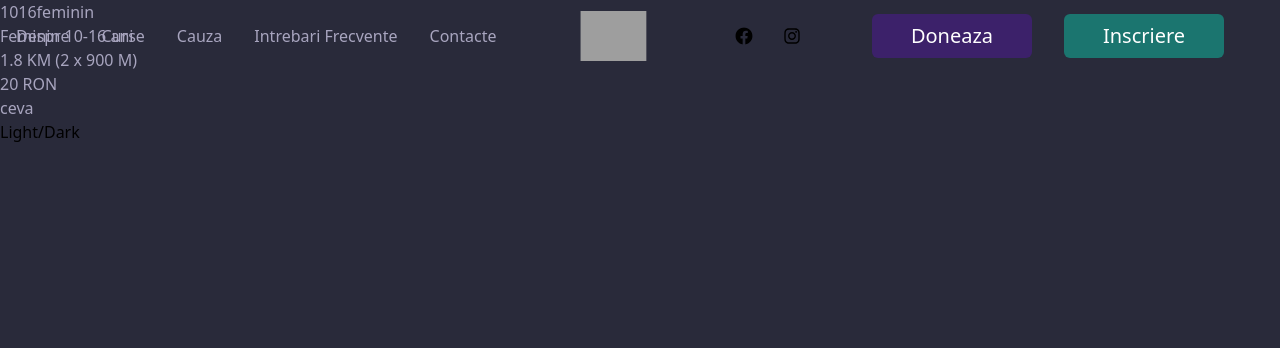
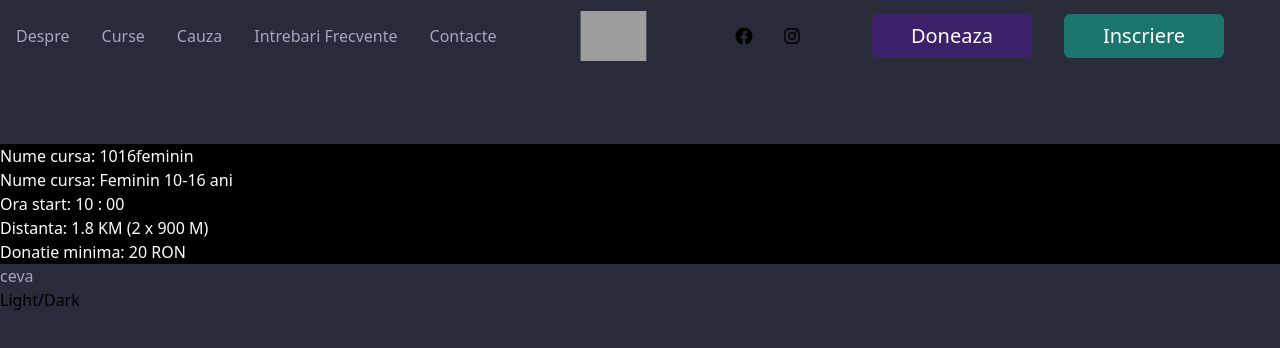
Before and after one commit to ConducereIT/APV, a React (Vite) app in the folder client/: page /curse/1016feminin in a window 1280 px wide. Shown: the top 348 px of the page. Built offline with nearby package versions, Linux system fonts and the light colour scheme; grey boxes are pictures that could not be loaded.

Commit message:
Curse Component in progress

```diff
--- /dev/null
+++ b/client/src/components/Curse.component.tsx
@@ -0,0 +1,23 @@
+import { CurseValide } from "../views/Curse.view";
+
+const CurseComponent: React.FC<CurseValide> = ({numeCurse, interfata}): JSX.Element => {
+
+    const { cursa, oraStart, distanta, donatieMinima, urlHarta } = interfata || {};
+
+    return (
+        <div className="text-white">
+            <h2>Nume cursa: {numeCurse}</h2>
+            {interfata && (
+                <div>
+                    <p>Nume cursa: {cursa}</p>
+                    <p>Ora start: {oraStart}</p>
+                    <p>Distanta: {distanta}</p>
+                    <p>Donatie minima: {donatieMinima}</p>
+                    {urlHarta && <p>URL harta: {urlHarta}</p>}
+                </div>
+            )}
+        </div>
+    );
+}
+
+export default CurseComponent;
--- a/client/src/views/Curse.view.tsx
+++ b/client/src/views/Curse.view.tsx
@@ -1,7 +1,8 @@
 import { useParams } from "react-router-dom";
 import { Header } from "../components/Header.component";
+import CurseComponent from "../components/Curse.component";
 
-interface CurseValide {
+export interface CurseValide {
     numeCurse: string;
     interfata?: {
         cursa: string;
@@ -99,13 +100,17 @@ const Curse = () => {
 
     const cursa: CurseValide | undefined = curseArr.find(cursa => cursa.numeCurse === numeCursa);
 
+    if (!cursa) {
+        return <div>Cursa nu a fost găsită!</div>;
+    }
+
+
     return (
         <div>
             <Header />
-            <h1>{cursa?.numeCurse}</h1>
-            <h1>{cursa?.interfata?.cursa}</h1>
-            <h1>{cursa?.interfata?.distanta}</h1>
-            <h1>{cursa?.interfata?.donatieMinima}</h1>
+            <div className="bg-black  mt-36">
+                <CurseComponent {...cursa} />
+            </div>
         </div>
     );
 }
```
